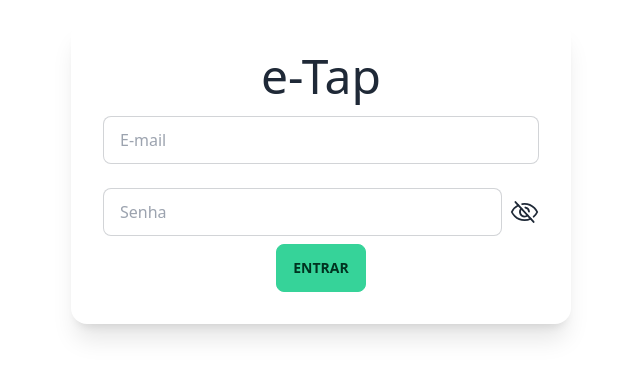
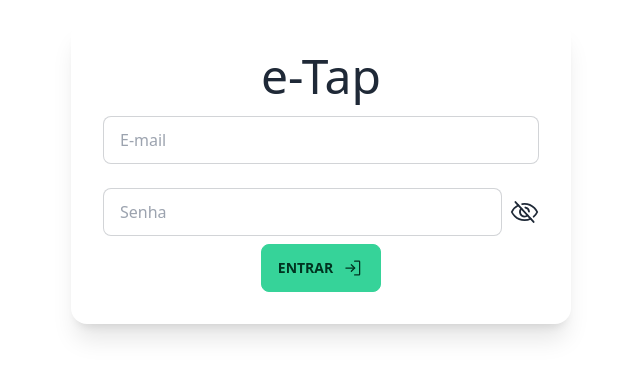
Before and after one commit to Adairlocksg/e-tap, a React (Vite) app in the folder e-tap/: page /students in a window 1280 px wide. Shown: the part 228-606 px from the top of the page, without its empty margins (319-959 px from the left). Built offline with nearby package versions, Linux system fonts and the light colour scheme; the HTML template or start-up script is replaced by a standard one.

Commit message:
feature/logout

```diff
--- a/e-tap/src/pages/Login.tsx
+++ b/e-tap/src/pages/Login.tsx
@@ -1,6 +1,6 @@
 import { useMutation } from "@tanstack/react-query";
 import axios from "axios";
-import { Eye, EyeSlash } from "phosphor-react";
+import { Eye, EyeSlash, SignIn } from "phosphor-react";
 import React, { useState } from "react";
 import enviroment from "../environments/enviroment";
 
@@ -92,7 +92,10 @@ function Login({ setAuthToken }: any) {
                 )}
               </div>
               <div className="card-actions justify-center">
-                <button className="btn btn-success">Entrar</button>
+                <button className="btn btn-success">
+                  Entrar &nbsp;&nbsp;
+                  <SignIn size={20} />
+                </button>
               </div>
             </div>
           </div>
```
